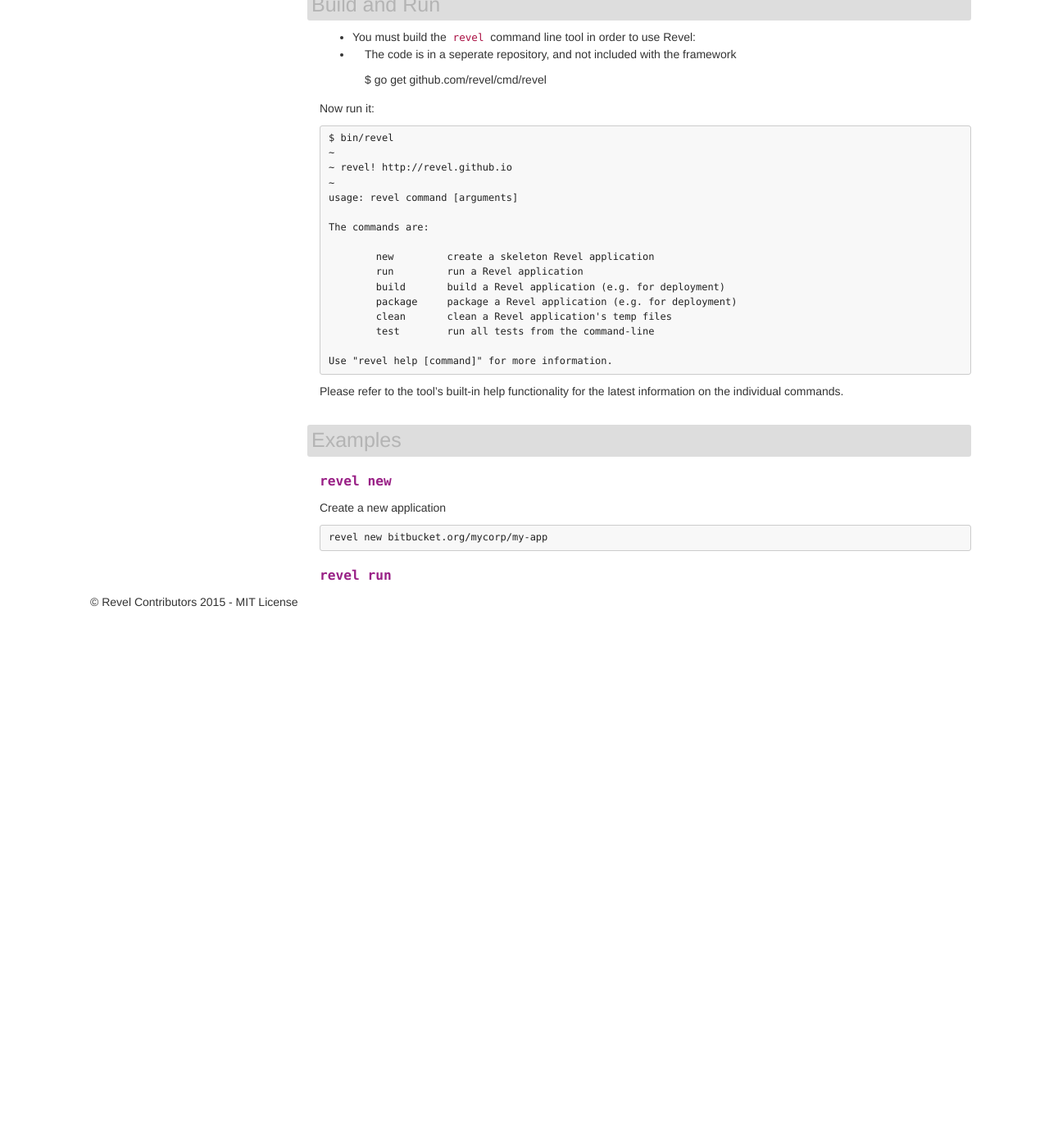
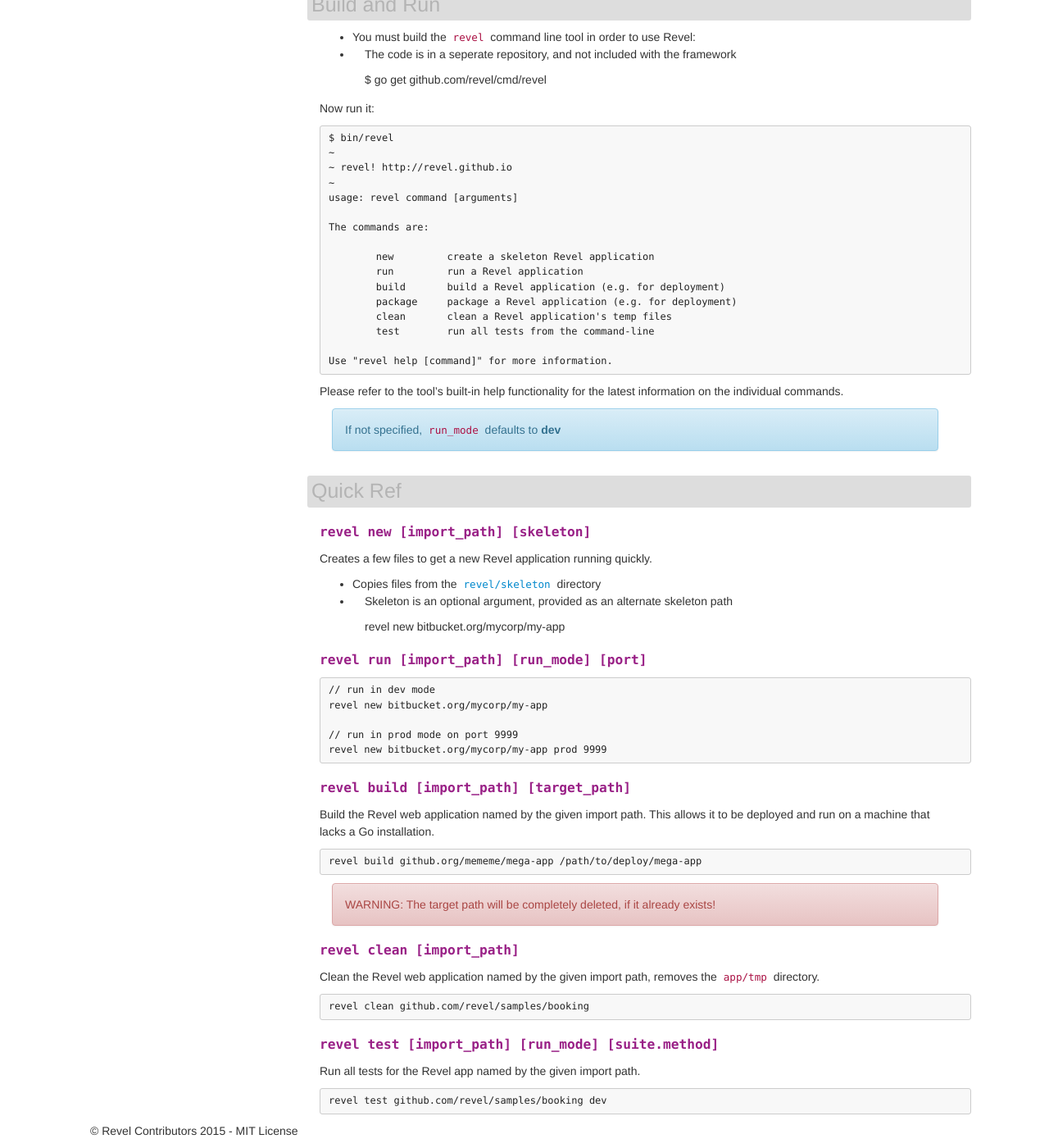
Before and after one commit to revel/revel.github.io, a Jekyll site: the page built from manual/tool.md, in a window 1280 px wide and 1400 px high, scrolled down 196 px. Shown: the whole window at 82% size. Built offline with Jekyll 4.4.1, drawn with Linux system fonts in a browser that asks for light colours; nearby versions of some CDN libraries; before the commit the page ends 951 px from its top, so only the background shows below that.

Commit message:
quick ref to cmd

```diff
--- a/manual/tool.md
+++ b/manual/tool.md
@@ -32,12 +32,46 @@ Now run it:
 Please refer to the tool's built-in help functionality for the latest information on the
 individual commands.
 
-## Examples
+<div class="alert alert-info">If not specified, <code>run_mode</code> defaults to <b>dev</b></div>
 
-#### `revel new`
+## Quick Ref
 
-Create a new application
+
+
+#### `revel new [import_path] [skeleton]`
+
+Creates a few files to get a new Revel application running quickly.
+- Copies files from the [`revel/skeleton`](https://github.com/revel/revel/tree/master/skeleton) directory
+- Skeleton is an optional argument, provided as an alternate skeleton path
 
     revel new bitbucket.org/mycorp/my-app
 
-#### `revel run`
+#### `revel run [import_path] [run_mode] [port]`
+
+    // run in dev mode
+    revel new bitbucket.org/mycorp/my-app
+
+    // run in prod mode on port 9999
+    revel new bitbucket.org/mycorp/my-app prod 9999
+
+#### `revel build [import_path] [target_path]`
+
+Build the Revel web application named by the given import path. This allows it to be deployed and run on a machine that lacks a Go installation.
+
+    revel build github.org/mememe/mega-app /path/to/deploy/mega-app
+
+<div class="alert alert-danger">WARNING: The target path will be completely deleted, if it already exists!</div>
+
+
+
+#### `revel clean [import_path]`
+
+Clean the Revel web application named by the given import path, removes the `app/tmp` directory.
+
+    revel clean github.com/revel/samples/booking
+
+#### `revel test [import_path] [run_mode] [suite.method]`
+
+Run all tests for the Revel app named by the given import path.
+
+    revel test github.com/revel/samples/booking dev
```
